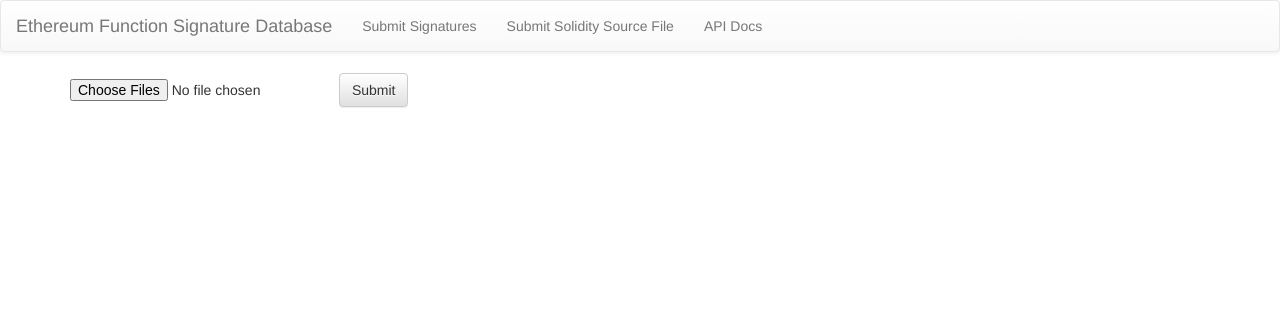
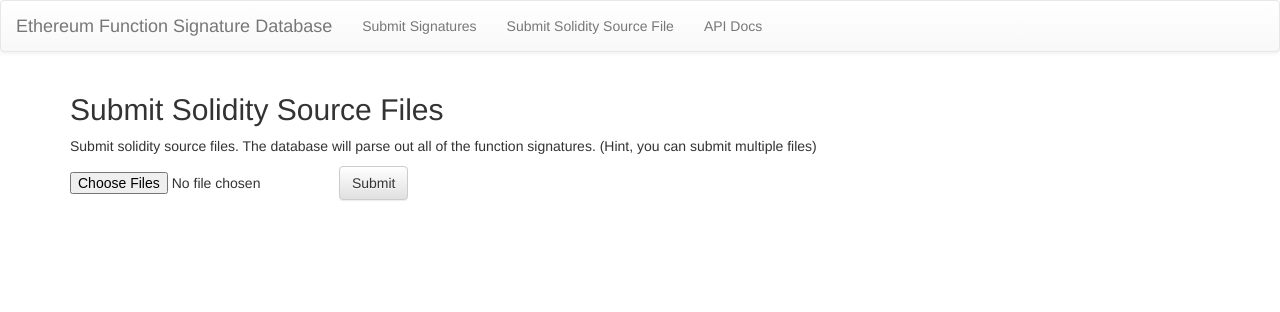
Before and after one commit to pipermerriam/ethereum-function-signature-registry, a Django app: page /import-solidity/ in a window 1280 px wide. Shown: the top 312 px of the page. Run offline with Django 3.2, Linux system fonts and the light colour scheme; parts of the project's set-up code (start-up, migrations or seed data) failed here and were passed over; some libraries are stand-ins or nearby versions.

Commit message:
help text

```diff
--- a/func_sig_registry/registry/templates/registry/solidity_source_import.html
+++ b/func_sig_registry/registry/templates/registry/solidity_source_import.html
@@ -5,6 +5,8 @@
 {% block content %}
   <div class="row">
     <div class="col-md-12">
+      <h2>Submit Solidity Source Files</h2>
+      <p>Submit solidity source files.  The database will parse out all of the function signatures.  (Hint, you can submit multiple files)</p>
       <form class="form-inline" action="{% url 'import-solidity' %}" method="post" enctype="multipart/form-data">
         {% csrf_token %}
         {% render_form serializer template_pack='rest_framework/inline' %}
```
